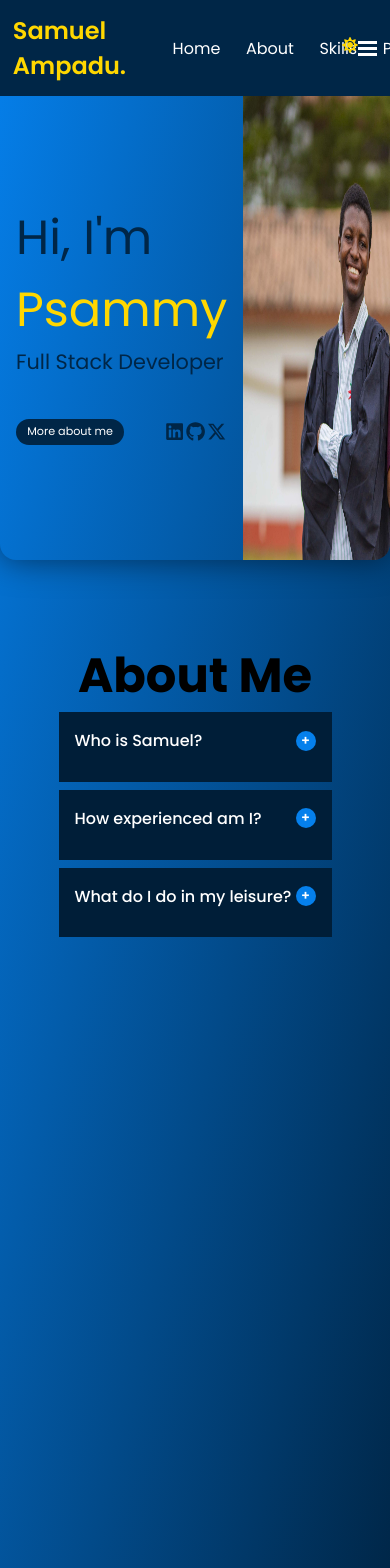
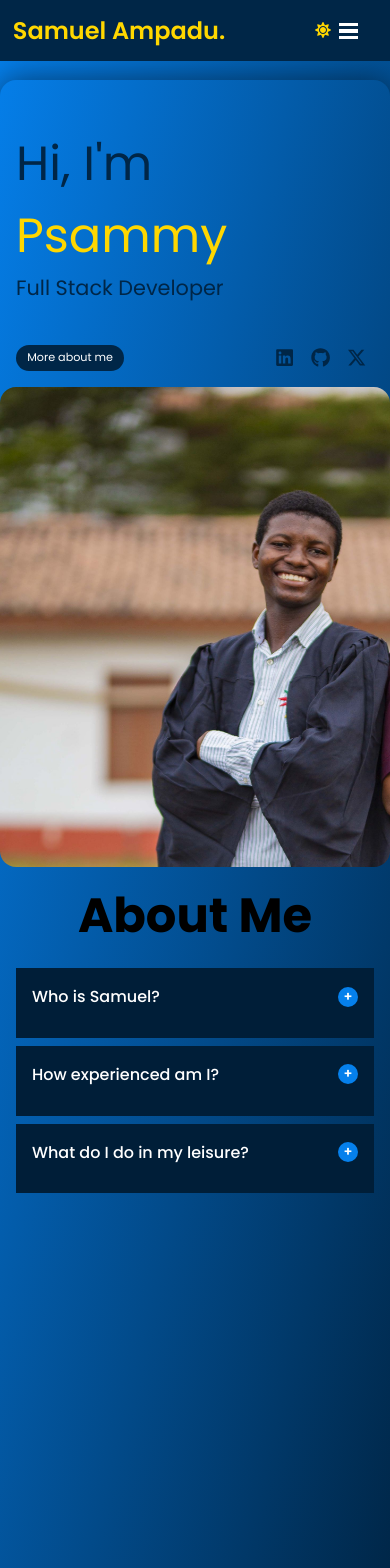
Before and after one commit to Psamm-y/React-projects, a React (Vite) app: page / in a window 390 px wide. Shown: the top 1568 px of the page. Built offline with nearby package versions, Linux system fonts and the light colour scheme.

Commit message:
responsive

```diff
--- a/src/porfolio shi/about.css
+++ b/src/porfolio shi/about.css
@@ -45,3 +45,9 @@
   font-size: 0.8em;
   margin-top: 1em;
 }
+@media only screen and (max-width: 760px) {
+  .about {
+    padding: 1em;
+    width: 100%;
+  }
+}
--- a/src/porfolio shi/hamburger.css
+++ b/src/porfolio shi/hamburger.css
@@ -48,7 +48,8 @@
   position: absolute;
   background-color: var(--secondary-color);
   top: 2.3em;
-  right: -1em;
+  left: -15em;
+  right: 0;
   min-width: 20em;
   min-height: 100vh;
   padding: 1em;
@@ -68,7 +69,7 @@
   color: inherit;
   text-decoration: none;
 }
-@media only screen and (max-width: 700px) {
+@media only screen and (max-width: 760px) {
   .hamburger-container {
     display: inline-block;
   }
--- a/src/porfolio shi/header.css
+++ b/src/porfolio shi/header.css
@@ -14,6 +14,7 @@ header {
   align-items: center;
   background-color: var(--secondary-color);
   color: white;
+  padding-right: 2em;
 }
 ul {
   list-style: none;
@@ -31,6 +32,7 @@ ul li a:hover {
 }
 nav {
   width: 50%;
+  display: block;
 }
 .lightName,
 .darkName {
@@ -47,6 +49,10 @@ nav {
   color: var(--secondary-color);
   background-color: var(--primary-color);
 }
+.toggle {
+  display: flex;
+  align-items: center;
+}
 .toggle svg {
   transition: 1s ease;
 }
@@ -56,3 +62,18 @@ nav {
 .light .toggle svg:active {
   transform: rotate(-720deg);
 }
+@media only screen and (max-width: 760px) {
+  nav {
+    display: none;
+  }
+  .darkName,
+  .lightName {
+    flex: 2;
+  }
+  .toggle {
+    margin: 0 0.5em;
+  }
+  .header {
+    padding-right: 0.8em;
+  }
+}
--- a/src/porfolio shi/home.css
+++ b/src/porfolio shi/home.css
@@ -76,3 +76,13 @@ main {
   text-decoration: none;
   color: inherit;
 }
+@media only screen and (max-width: 760px) {
+  .homepage {
+    padding-top: 2em;
+    grid-template-columns: 1fr;
+    margin-bottom: 15em;
+  }
+  img {
+    border-radius: 1em;
+  }
+}
```
